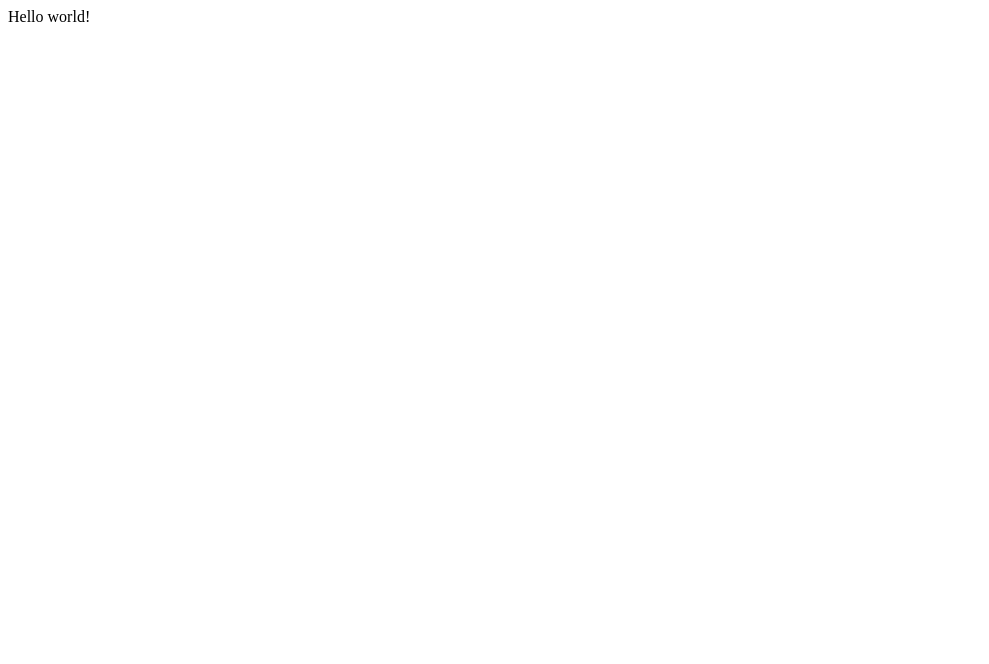
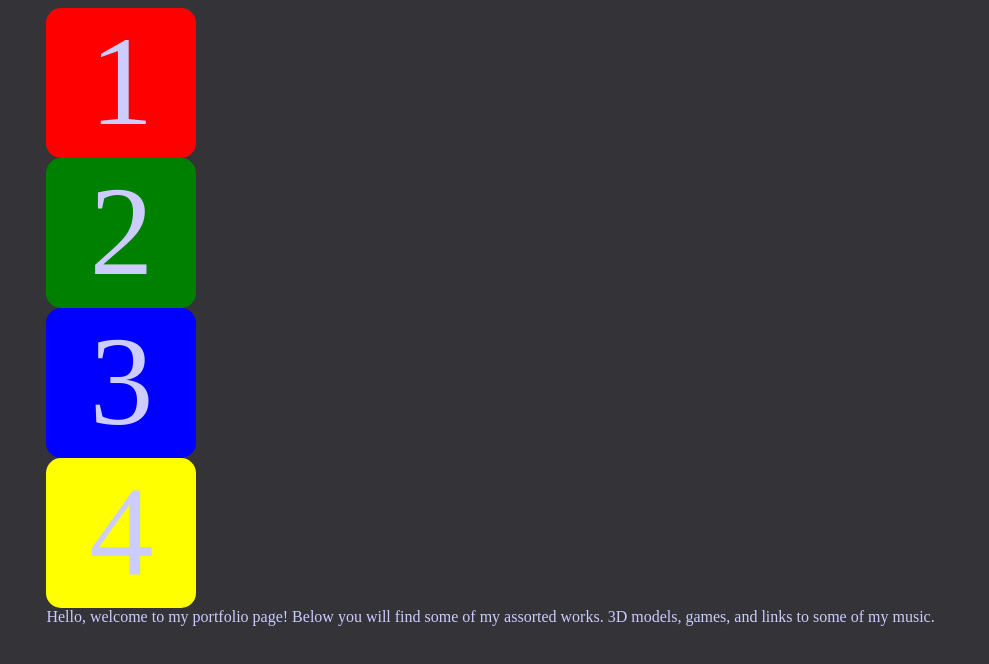
Before and after one commit to Vanvanderson/Portfolio, a plain HTML site: page index.html in a window 1280 px wide. Shown: the whole page, without its empty margins (0-989 px from the left). Drawn offline with Linux system fonts and the light colour scheme.

Commit message:
Started Styling and Layout Experimentation

```diff
--- /dev/null
+++ b/css/style.css
@@ -0,0 +1,30 @@
+.container{
+    display: grid;
+}
+.box{
+    width: 150px;
+    height: 150px;
+    font-size: 8em;
+    text-align: center;
+    border-radius: 15px;
+}
+#box1{
+    background-color: red;
+}
+#box2{
+    background-color: green;
+}
+#box3{
+    background-color: blue;
+}
+#box4{
+    background-color: yellow;
+}
+body{
+    background-color: 333338;
+    color: ccccff;
+}
+.margin{
+    margin-left: 3vw;
+    margin-right: 3vw;
+}
--- a/index.html
+++ b/index.html
@@ -1,4 +1,15 @@
 <html>
-    <body>
-        Hello world!
-    </body>
+    <head>
+        <link rel="stylesheet" href="/css/style.css">
+    </head>
+    <div class="margin">
+        <div class="container">
+            <div class="box" id="box1">1</div>
+            <div class="box" id="box2">2</div>
+            <div class="box" id="box3">3</div>
+            <div class="box" id="box4">4</div>
+        </div>
+        <body>
+            Hello, welcome to my portfolio page! Below you will find some of my assorted works. 3D models, games, and links to some of my music.
+        </body>
+    </div>
```
